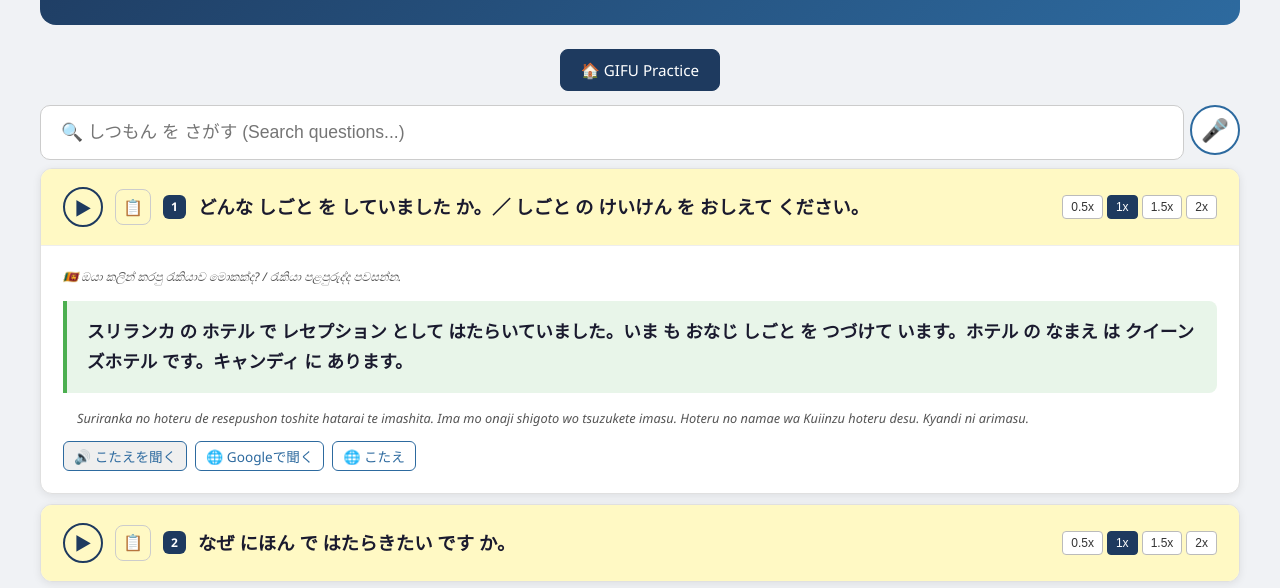
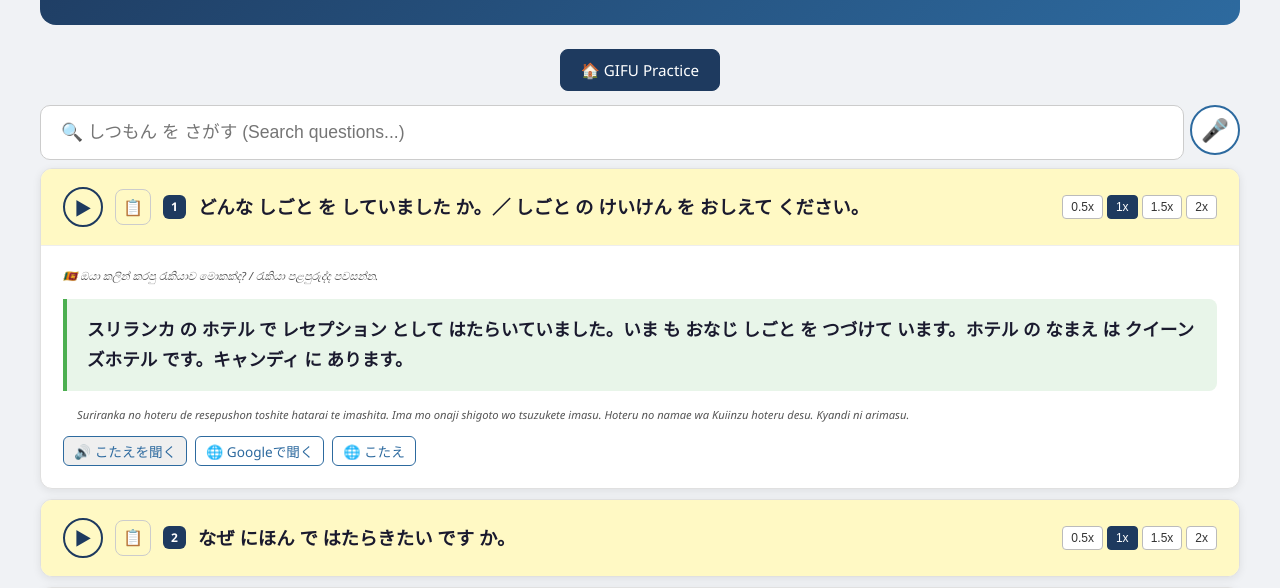
Before and after one commit to ChamilaJayathunga/GIFU, a plain HTML site: page index.html in a window 1280 px wide. Both pictures are taken after a click on the element 640 px from the left and 362 px from the top of the page. Shown: the part 155-743 px from the top of the page. Drawn offline with Linux system fonts and the light colour scheme.

Commit message:
Reduce sinhala and romaji font size to 0.7rem

```diff
--- a/index.html
+++ b/index.html
@@ -129,7 +129,7 @@ body.dark .card { border-color: #444; }
   line-height: 1.7; color: var(--text-primary); white-space: pre-wrap; font-weight: 700;
 }
 .sinhalatag {
-  font-size: 0.75rem; color: var(--text-secondary); font-style: italic; margin-bottom: 2px;
+  font-size: 0.7rem; color: var(--text-secondary); font-style: italic; margin-bottom: 2px;
 }
 .card-actions { display: flex; gap: 8px; flex-wrap: wrap; align-items: center; }
 .google-link {
@@ -235,7 +235,7 @@ body.dark .card { border-color: #444; }
       <button id="pSpeedUp">+</button>
     </div>
     <div class="p-answer" id="pAnswer"></div>
-    <div id="pRomaji" style="font-size:0.8rem;color:var(--text-secondary);padding:4px 16px 0;font-style:italic;display:none;"></div>
+    <div id="pRomaji" style="font-size:0.7rem;color:var(--text-secondary);padding:4px 16px 0;font-style:italic;display:none;"></div>
     <div class="p-status" id="pStatus"></div>
   </div>
 </div>
@@ -570,7 +570,7 @@ questions.forEach((q, i) => {
   answer.textContent = q.answer;
 
   const romajiEl = document.createElement('div');
-  romajiEl.style.cssText = 'font-size:0.8rem;color:var(--text-secondary);padding:2px 14px 0;font-style:italic;';
+  romajiEl.style.cssText = 'font-size:0.7rem;color:var(--text-secondary);padding:2px 14px 0;font-style:italic;';
   romajiEl.textContent = q.romaji;
 
   const actions = document.createElement('div');
```
